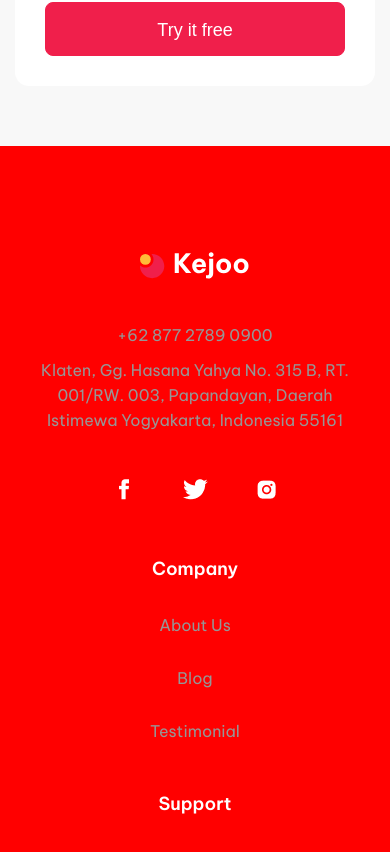
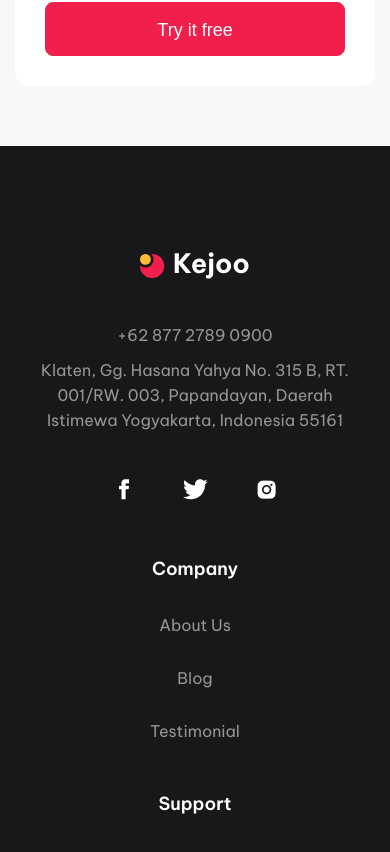
Before and after one commit to gustavoalvim41/kejoo, a React (Vite) app: page / in a window 390 px wide. Shown: the part 5127-5979 px from the top of the page. Built offline with nearby package versions, Linux system fonts and the light colour scheme.

Commit message:
style: remove color red footer

```diff
--- a/src/components/Footer/styles.sass
+++ b/src/components/Footer/styles.sass
@@ -95,8 +95,6 @@ footer
     .container
       gap: 5rem
 
-      background-color: red
-
       .kejoo
         grid-template-columns: 1fr
         gap: 5rem
```
